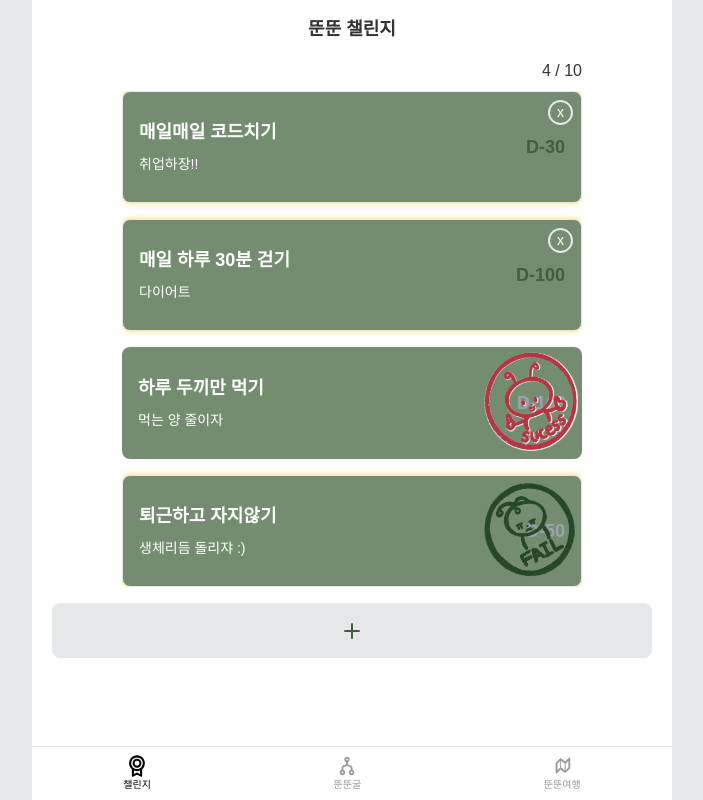
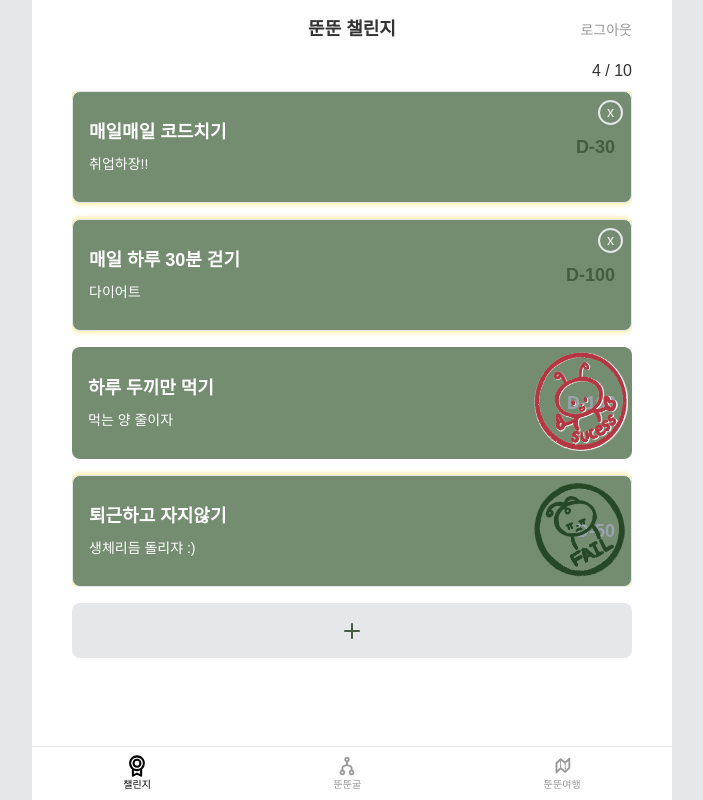
Before and after one commit to We-LGD/ddoon-ddoon, a React (Vite) app: page /challenge in a window 1280 px wide. Shown: the whole page, without its empty margins (288-991 px from the left). Built offline with nearby package versions, Linux system fonts and the light colour scheme; a web font is replaced by a local one.

Commit message:
feat: 로그아웃 버튼 작업

```diff
--- a/src/pages/Challenge/index.tsx
+++ b/src/pages/Challenge/index.tsx
@@ -1,3 +1,4 @@
+import { useNavigate } from 'react-router-dom';
 import useDummyStore from '@/store/useDummyStore';
 import useInputStore from '@/store/useInputStore';
 import useSelectDayStore from '@/store/useSelectDayStore';
@@ -9,6 +10,7 @@ import LimitModal from '@/pages/Challenge/LimitModal';
 import AddModal from '@/pages/Challenge/AddModal';
 
 function Challenge() {
+  const navigate = useNavigate();
   const { dummy } = useDummyStore();
   const { resetInputs } = useInputStore();
   const { setSelect } = useSelectDayStore();
@@ -34,12 +36,22 @@ function Challenge() {
     }
   };
 
+  const handleLogout = () => {
+    navigate('/');
+    resetInputs();
+  };
+
   return (
-    <div className="flex flex-col items-center relative pb-[4.375rem] px-5 max-h-screen">
-      <Title>뚠뚠 챌린지</Title>
+    <div className="flex flex-col items-center relative pb-[4.375rem] px-10 max-h-screen">
+      <div className="relative w-full text-center">
+        <Title>뚠뚠 챌린지</Title>
+        <button onClick={handleLogout} className="absolute top-5 right-0 text-disabledHover">
+          로그아웃
+        </button>
+      </div>
 
-      <p className="max-w-[28.75rem] w-full mb-2 text-right text-base">{dummy.length} / 10</p>
-      <section className="flex flex-col gap-4 max-w-[28.75rem] w-full max-h-screen overflow-y-auto">
+      <p className="w-full mb-2 text-right text-base">{dummy.length} / 10</p>
+      <section className="flex flex-col gap-4 w-full max-h-screen overflow-y-auto">
         {dummy.map((v, i) => {
           return (
             <ChallengeBox
```
